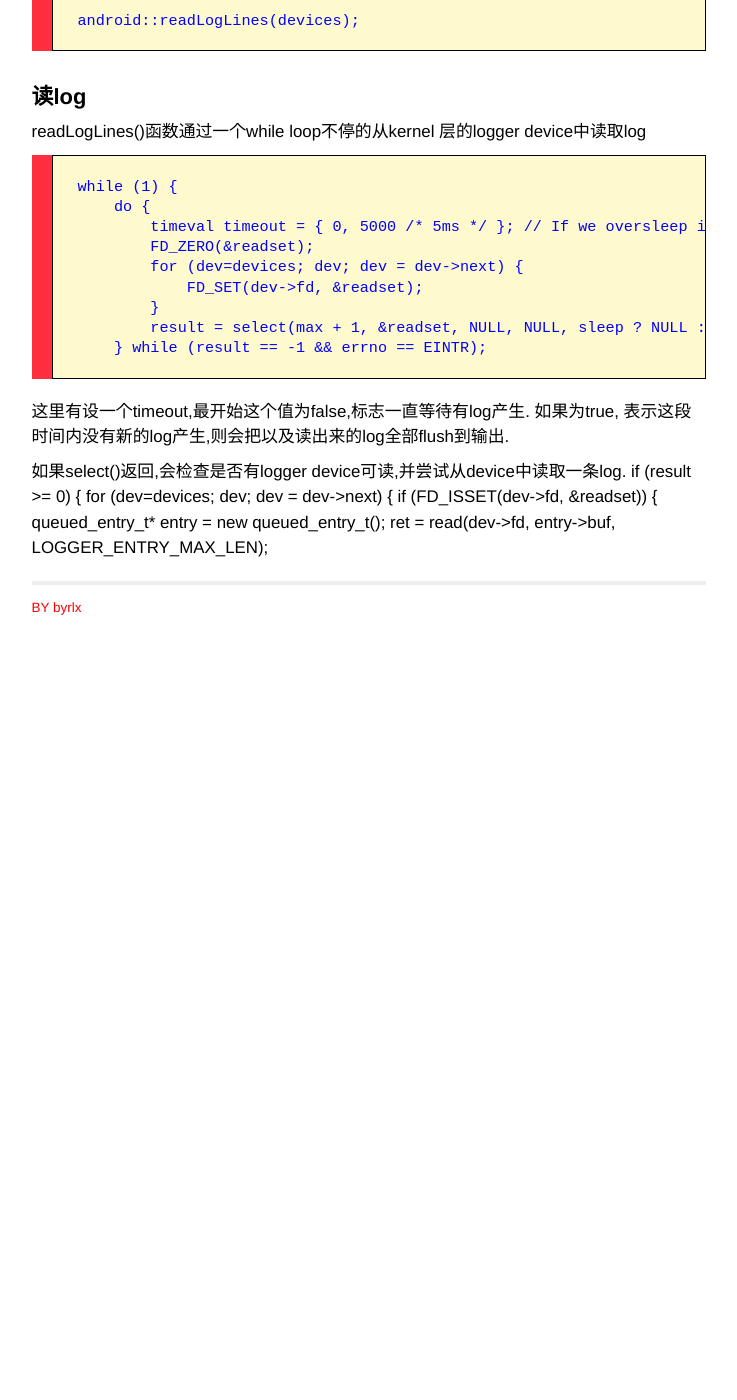
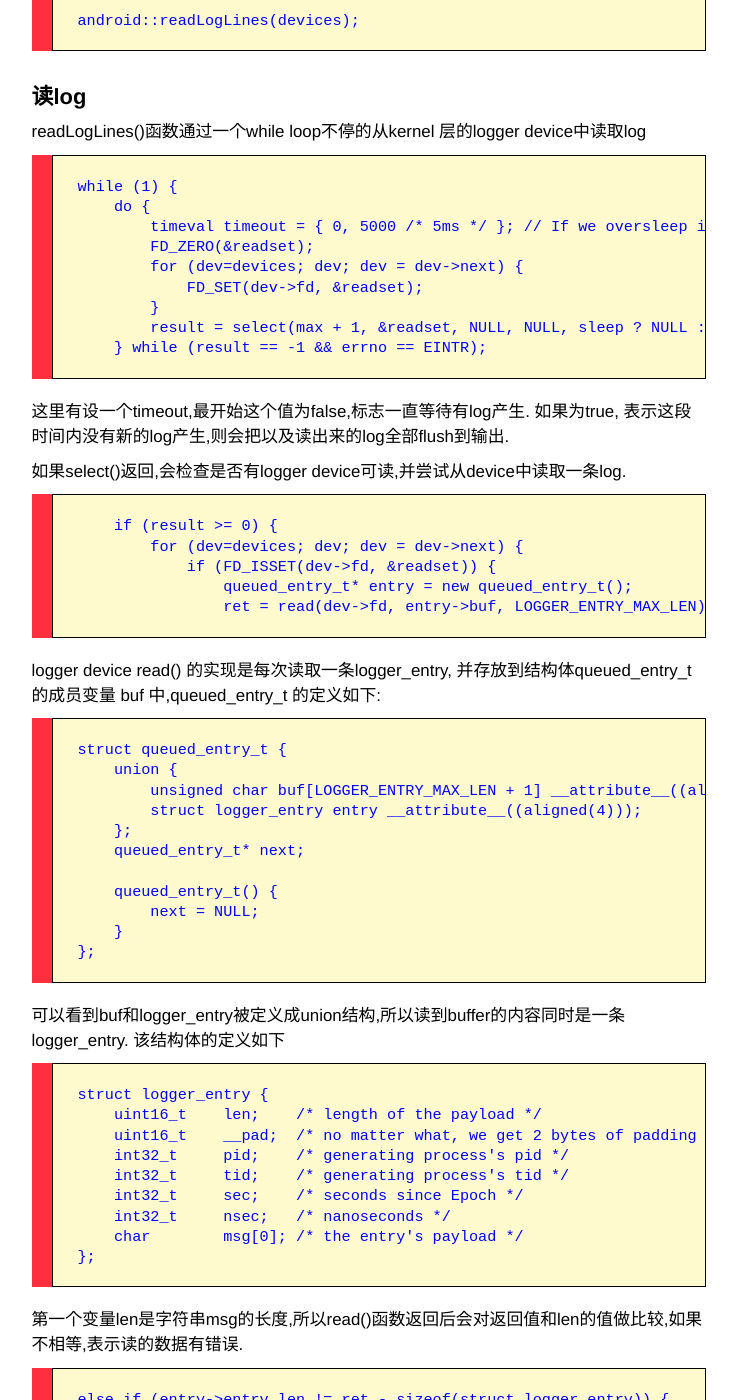
Before and after one commit to byrlx/byrlx.github.io, a Jekyll site: the page built from _posts/2013-07-10-Android-Log-系统之-logcat.md, in a window 1280 px wide and 1400 px high, scrolled down 6865 px. Shown: the whole window, without its empty margins (271-1008 px from the left). Built offline with Jekyll 4.4.1, drawn with Linux system fonts in a browser that asks for light colours; Markdown is read by kramdown in place of the engine named in the settings; before the commit the page ends 7495 px from its top, so only the background shows below that; some of the changed text lies outside the part shown.

Commit message:
modify post

```diff
--- a/_posts/2013-07-10-Android-Log-系统之-logcat.md
+++ b/_posts/2013-07-10-Android-Log-系统之-logcat.md
@@ -299,8 +299,66 @@ readLogLines()函数通过一个while loop不停的从kernel 层的logger device
 这里有设一个timeout,最开始这个值为false,标志一直等待有log产生. 如果为true, 表示这段时间内没有新的log产生,则会把以及读出来的log全部flush到输出.
 
 如果select()返回,会检查是否有logger device可读,并尝试从device中读取一条log.
+
         if (result >= 0) {
             for (dev=devices; dev; dev = dev->next) {
                 if (FD_ISSET(dev->fd, &readset)) {
                     queued_entry_t* entry = new queued_entry_t();
                     ret = read(dev->fd, entry->buf, LOGGER_ENTRY_MAX_LEN);
+
+logger device read() 的实现是每次读取一条logger_entry, 并存放到结构体queued_entry_t 的成员变量 buf 中,queued_entry_t 的定义如下:
+
+	struct queued_entry_t {
+	    union {
+	        unsigned char buf[LOGGER_ENTRY_MAX_LEN + 1] __attribute__((aligned(4)));
+	        struct logger_entry entry __attribute__((aligned(4)));
+	    };
+	    queued_entry_t* next;
+
+	    queued_entry_t() {
+	        next = NULL;
+	    }
+	};
+
+可以看到buf和logger_entry被定义成union结构,所以读到buffer的内容同时是一条logger_entry.	该结构体的定义如下
+
+	struct logger_entry {
+	    uint16_t    len;    /* length of the payload */
+	    uint16_t    __pad;  /* no matter what, we get 2 bytes of padding */
+	    int32_t     pid;    /* generating process's pid */
+	    int32_t     tid;    /* generating process's tid */
+	    int32_t     sec;    /* seconds since Epoch */
+	    int32_t     nsec;   /* nanoseconds */
+	    char        msg[0]; /* the entry's payload */
+	};
+
+第一个变量len是字符串msg的长度,所以read()函数返回后会对返回值和len的值做比较,如果不相等,表示读的数据有错误.
+
+	else if (entry->entry.len != ret - sizeof(struct logger_entry)) {
+   		fprintf(stderr, "read: unexpected length. Expected %d, got %d\n",
+   		entry->entry.len, ret - sizeof(struct logger_entry));
+   		exit(EXIT_FAILURE);
+   	}
+
+接着会call device变量dev的enqueue()函数把刚读出来的log插入到dev的entry list中,并排序.
+
+    void enqueue(queued_entry_t* entry) {
+        if (this->queue == NULL) {
+            this->queue = entry;
+        } else {
+            queued_entry_t** e = &this->queue;
+            while (*e && cmp(entry, *e) >= 0) {
+                e = &((*e)->next);
+            }
+            entry->next = *e;
+            *e = entry;
+        }
+    }
+
+	static int cmp(queued_entry_t* a, queued_entry_t* b) {
+	    int n = a->entry.sec - b->entry.sec;
+	    if (n != 0) {
+	        return n;
+	    }
+	    return a->entry.nsec - b->entry.nsec;
+	}
```
